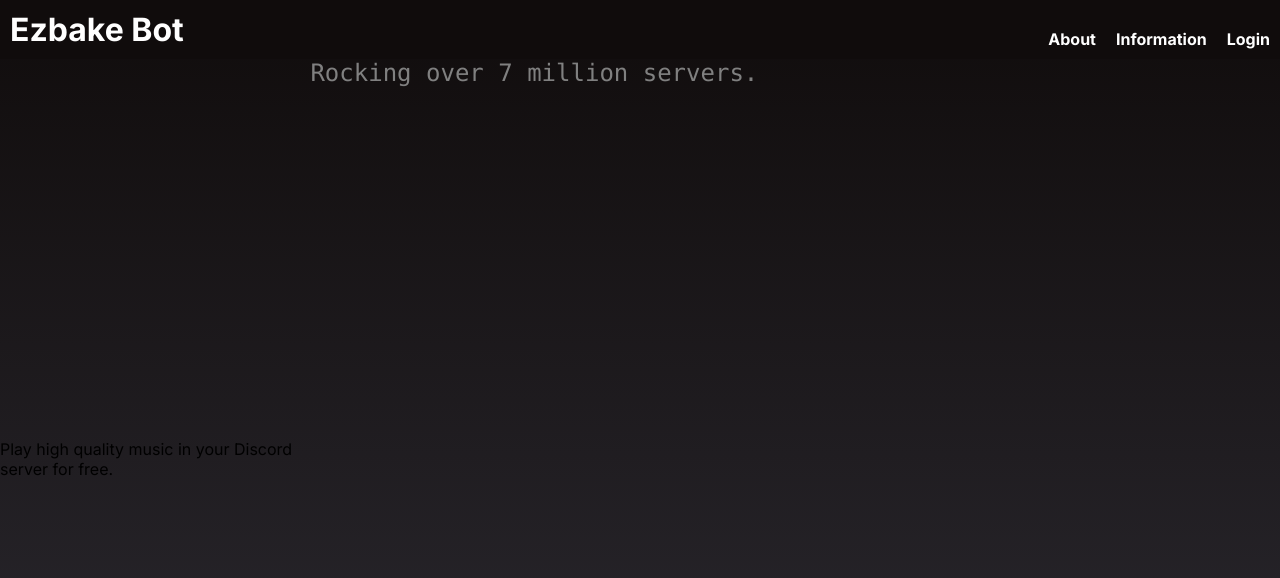
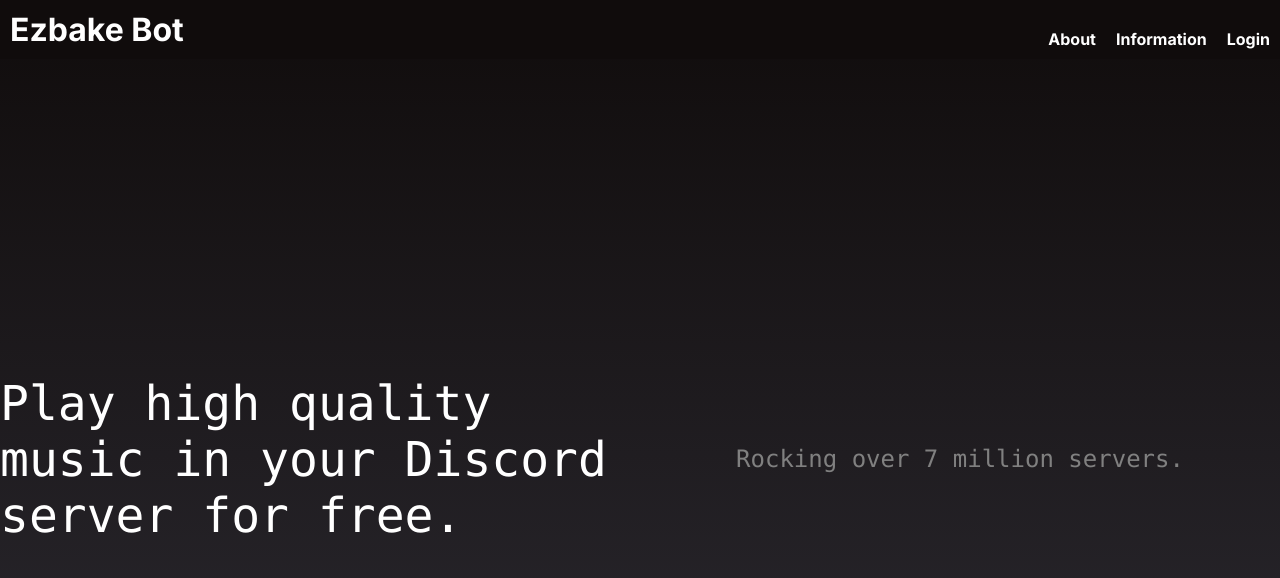
Before and after one commit to aaranl/Discord-Bot, a Next.js app in the folder site/frontend/: page / in a window 1280 px wide. Shown: the top 578 px of the page. Built offline with nearby package versions, Linux system fonts and the light colour scheme.

Commit message:
whatever

```diff
--- a/site/frontend/app/page.js
+++ b/site/frontend/app/page.js
@@ -23,9 +23,11 @@
       </header>
 
       <main className = {styles.centerPieceContainer}>
+
         <div className = {styles.centerPiece}>
           {'Play high quality music in \nyour Discord server for free.'}
         </div>
+
         <div className = {styles.centerPieceSecondary}>
           {'Rocking over 7 million servers.'}
         </div>
--- a/site/frontend/app/page.module.css
+++ b/site/frontend/app/page.module.css
@@ -145,7 +145,10 @@
   min-height: 100vh;
 }
 
-.centerPieceMain {
+.centerPiece {
+  display: flex;
+  justify-content: center;
+  align-items: center;
   font-size: 3rem;
   max-width: var(--max-width);
   width: 100%;
@@ -156,6 +159,9 @@
 }
 
 .centerPieceSecondary {
+  display: flex;
+  justify-content: center;
+  align-items: center;
   font-size: 1.5rem;
   max-width: var(--max-width);
   width: 100%;
```
